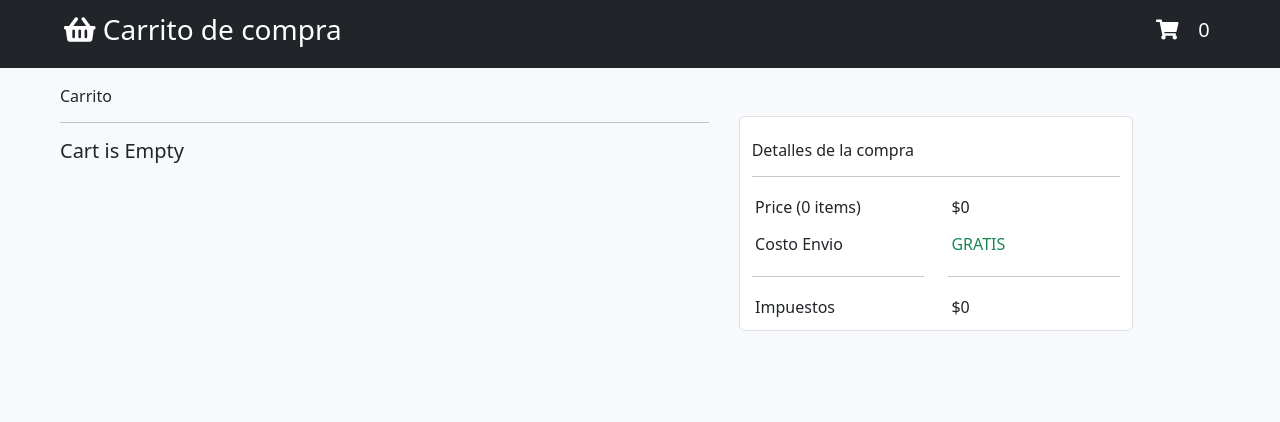
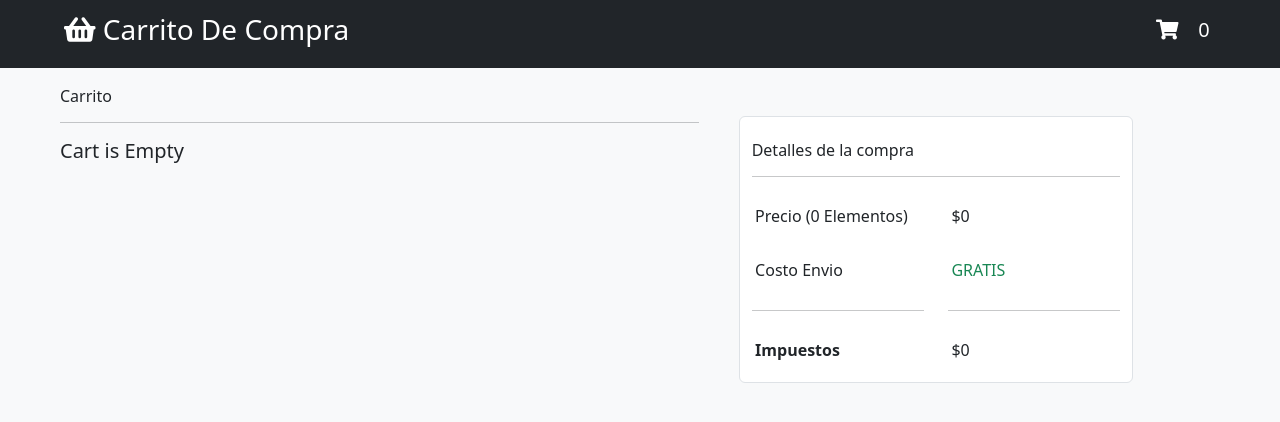
Before and after one commit to DanielBautistaMr/Carrito_de_compra, a PHP site: page /cart.php in a window 1280 px wide. Shown: the top 422 px of the page. Run offline with PHP 8.4, Linux system fonts and the light colour scheme; some libraries are stand-ins or nearby versions.

Commit message:
Añadiendo detalles y arreglando

```diff
--- a/cart.php
+++ b/cart.php
@@ -5,6 +5,18 @@ require_once("./php/CreateDb.php");
 require_once("./php/component.php");
 
 $db = new CreateDb("Productdb", "ProductosF");
+
+if (isset($_POST['remove'])){
+    if ($_GET['action'] == 'remove'){
+        foreach ($_SESSION['cart'] as $key => $value){
+            if($value["product_id"] == $_GET['id']){
+                unset($_SESSION['cart'][$key]);
+                echo "<script>alert('El producto fue eliminado')</script>";
+                echo "<script>window.location = 'cart.php'</script>";
+            }
+        }
+    }
+  }
 ?>
 <!DOCTYPE html>
 <html lang="en">
@@ -75,14 +87,15 @@ $db = new CreateDb("Productdb", "ProductosF");
                             <?php
                             if (isset($_SESSION['cart'])) {
                                 $count  = count($_SESSION['cart']);
-                                echo "<h6>Price ($count items)</h6>";
+                                echo "<h6>Precio ($count items)</h6>";
                             } else {
-                                echo "<h6>Price (0 items)</h6>";
+                                echo "<h6>Precio (0 Elementos)</h6>";
                             }
                             ?>
                             <h6>Costo Envio</h6>
                             <hr>
-                            <h6>Impuestos</h6>
+                            <h6><b>Impuestos</b></h6>
+
                         </div>
                         <div class="col-md-6">
                             <h6>$<?php echo $total; ?></h6>
--- a/css/style.css
+++ b/css/style.css
@@ -50,7 +50,7 @@ img {
 }
 
 .price-details h6{
-    padding: 3% 2%;
+    padding: 8% 2%;
 }
 
 .cart-items {
@@ -58,6 +58,7 @@ img {
     padding-bottom: 8px !important;
 }
 
+
 .col-md-7{
-    padding-right: 30px;
+    padding-right: 40px;
 }
--- a/php/header.php
+++ b/php/header.php
@@ -2,7 +2,7 @@
     <nav class="navbar navbar-expand-lg navbar-dark bg-dark">
         <a href="index.php" class="navbar-brand">
             <h3 class="px-5">
-                <i class="fas fa-shopping-basket"></i> Carrito de compra
+                <i class="fas fa-shopping-basket"></i> Carrito De Compra
             </h3>
         </a>
         <button class="navbar-toggler"
```
